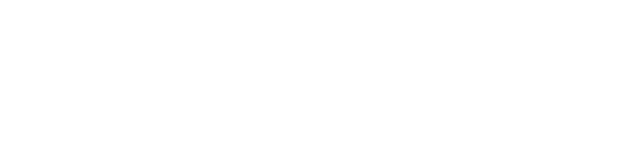
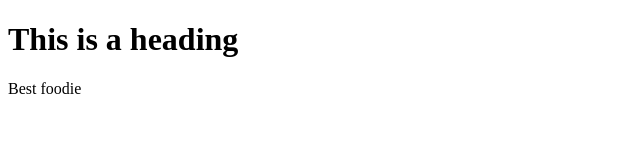
Before and after one commit to kvenkatvarma/TestDeleteRepo, a plain HTML site: page index.html in a window 1280 px wide. Shown: the whole page, without its empty margins (0-640 px from the left). Drawn offline with Linux system fonts and the light colour scheme.

Commit message:
Update index.html

```diff
--- a/index.html
+++ b/index.html
@@ -6,6 +6,7 @@
     <title>Document</title>
 </head>
 <body>
-
+    <h1>This is a heading</h1>
+    <p>Best foodie</p>
 </body>
 </html>
```
